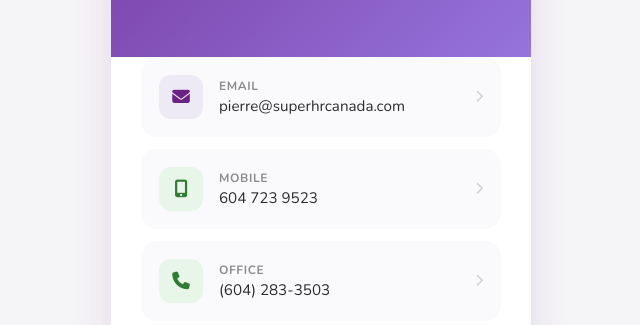
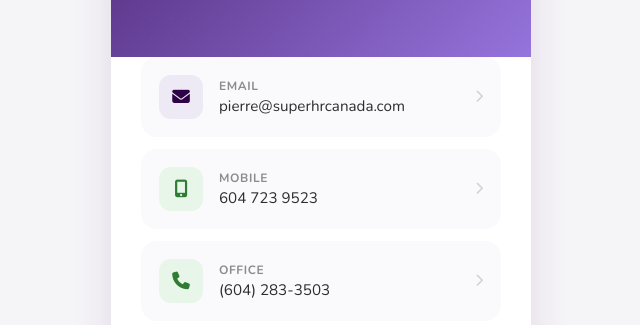
Before and after one commit to SuperHRCanada/superhr-digital-cards, a plain HTML site: page cards/pierre-bourbonnais/index.html in a window 1280 px wide. Shown: the part 475-800 px from the top of the page, without its empty margins (319-959 px from the left). Drawn offline with nearby package versions, Linux system fonts and the light colour scheme.

Commit message:
Update index.html
changed to darker purple

```diff
--- a/cards/pierre-bourbonnais/index.html
+++ b/cards/pierre-bourbonnais/index.html
@@ -25,7 +25,7 @@
 
         :root {
             --superhr-light-purple: #9574DC;
-            --superhr-dark-purple: #6A2287;
+            --superhr-dark-purple: #2D0345;
             --superhr-light-gray: #d2d3d5;
             --superhr-dark-gray: #8c8c8e;
             --primary-gradient: linear-gradient(135deg, var(--superhr-dark-purple) 0%, var(--superhr-light-purple) 100%);
```
